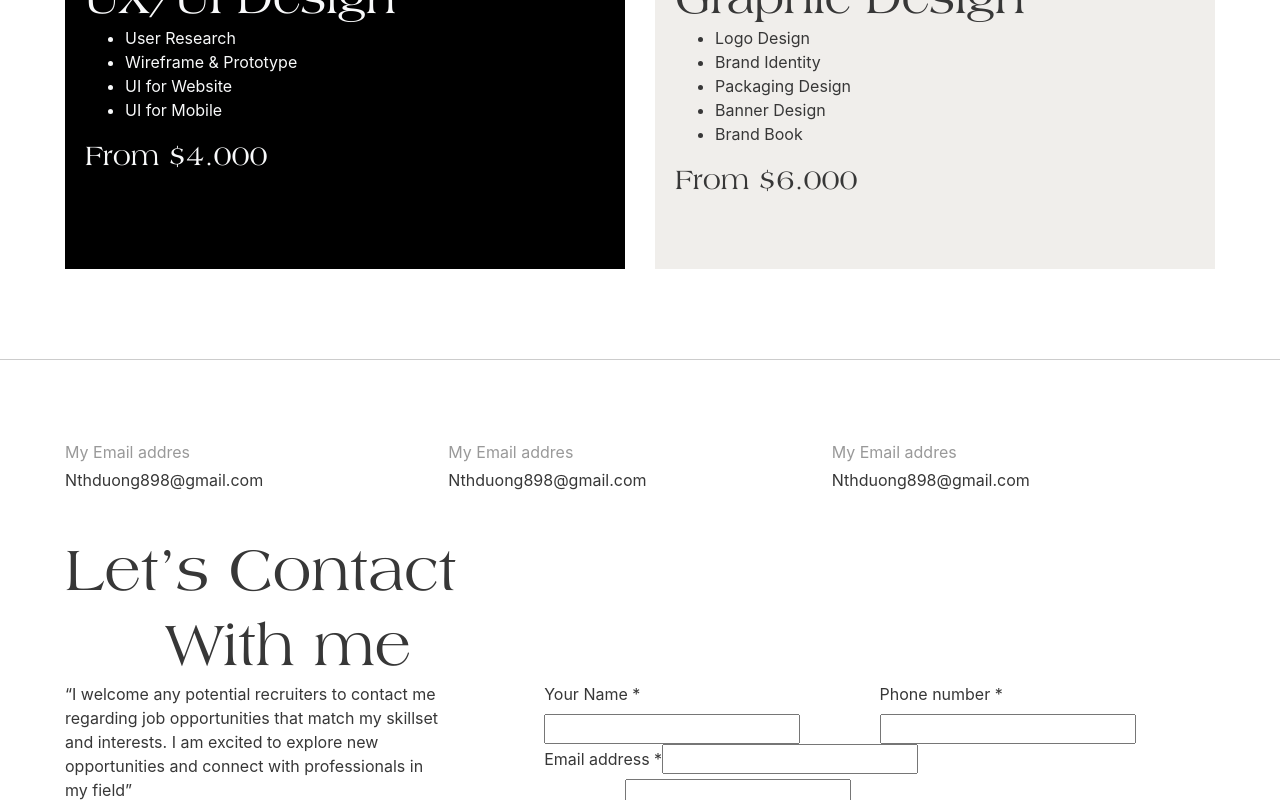
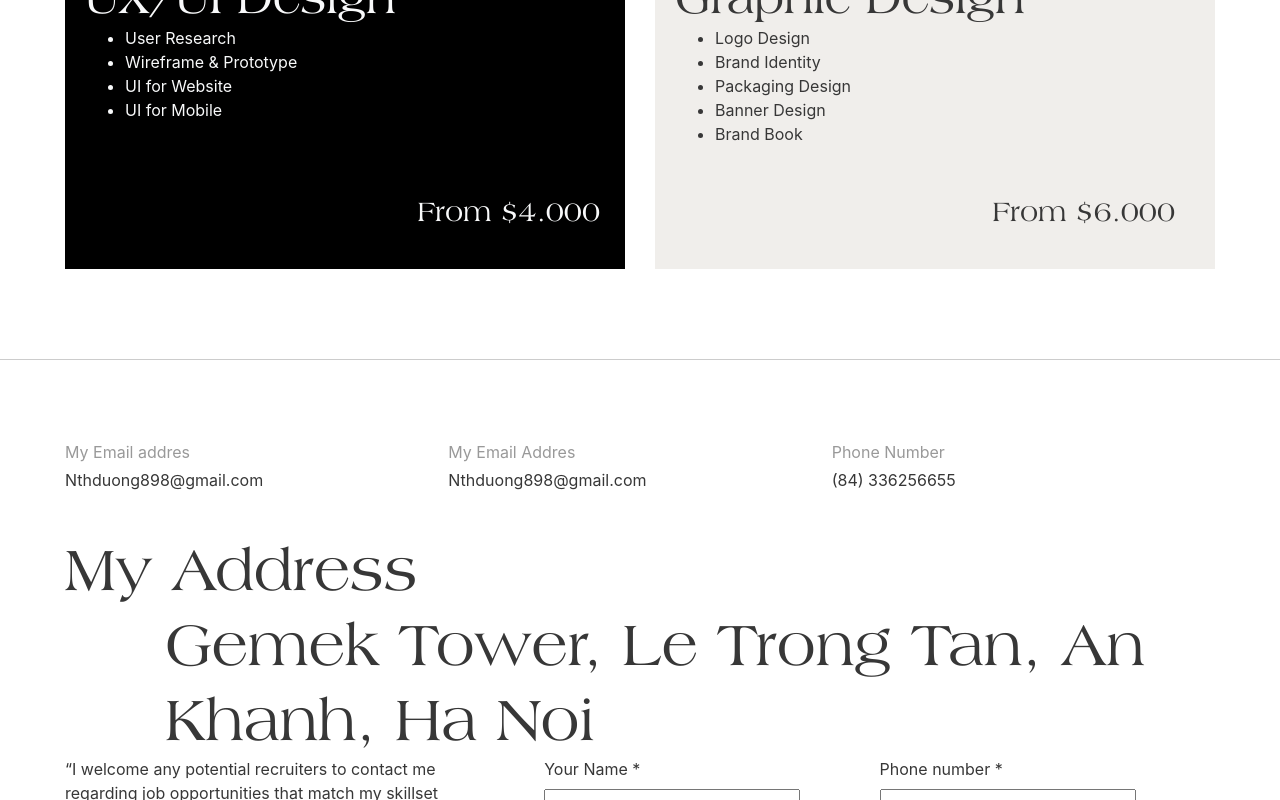
Before and after one commit to Nthuyduong/nthuyduong.github.io, a React (Create React App) app: page / in a window 1280 px wide. Shown: the part 2680-3480 px from the top of the page. Built offline with nearby package versions, Linux system fonts and the light colour scheme.

Commit message:
commit new home code

```diff
--- a/src/pages/home.js
+++ b/src/pages/home.js
@@ -260,15 +260,15 @@ const Home = () => {
                 <div className="col-6">
                   <div className="uxsv my_svc">
                     <div className="heading_2 text-light">UX/UI Design</div>
-                    <div>
-                      <ul className="text-light">
+                    <div className="svc-list">
+                      <ul className="text-light list-main">
                         <li>User Research</li>
                         <li>Wireframe & Prototype</li>
                         <li>UI for Website</li>
                         <li>UI for Mobile</li>
                       </ul>
                     </div>
-                    <div>
+                    <div className="svc-price">
                       <div className="heading_5 text-light">From $4.000</div>
                       <div></div>
                     </div>
@@ -277,8 +277,8 @@ const Home = () => {
                 <div className="col-6">
                   <div className="graphicsv my_svc">
                       <div className="heading_2">Graphic Design</div>
-                      <div>
-                        <ul className="">
+                      <div className="svc-list">
+                        <ul className="list-main">
                           <li>Logo Design</li>
                           <li>Brand Identity</li>
                           <li>Packaging Design</li>
@@ -286,7 +286,7 @@ const Home = () => {
                           <li>Brand Book</li>
                         </ul>
                       </div>
-                      <div>
+                      <div className="svc-price">
                         <div className="heading_5">From $6.000</div>
                         <div></div>
                       </div>
@@ -304,16 +304,16 @@ const Home = () => {
                 <div>Nthduong898@gmail.com</div>
               </div>
               <div className="col-4">
-                <div className="contact-title">My Email addres</div>
+                <div className="contact-title">My Email Addres</div>
                 <div>Nthduong898@gmail.com</div>
               </div>
               <div className="col-4">
-                <div className="contact-title">My Email addres</div>
-                <div>Nthduong898@gmail.com</div>
+                <div className="contact-title">Phone Number</div>
+                <div>(84) 336256655</div>
               </div>
             </div>
-            <div className="heading_1 lets-contact">Let’s Contact</div>
-            <div className="heading_1 with-me">With me</div>
+            <div className="heading_1 lets-contact">My Address</div>
+            <div className="heading_1 with-me">Gemek Tower, Le Trong Tan, An Khanh, Ha Noi</div>
           </div>
         </div>
         {/*Contact me*/}
--- a/src/styles/home.scss
+++ b/src/styles/home.scss
@@ -294,7 +294,6 @@
 
 @media only screen and (max-width: 640px) {
   body {
-
     .home-page{
       .main-logo{
         max-height: 47px;
@@ -310,6 +309,16 @@
   border-bottom: 1px solid #ccc;
   .my_svc{
     height: 340px;
+    .svc-list{
+      .list-main li{
+
+      }
+    }
+    .svc-price{
+      position: absolute;
+      bottom: 40px;
+      right: 40px;
+    }
   }
   .uxsv{
     margin-right: 15px;
```
